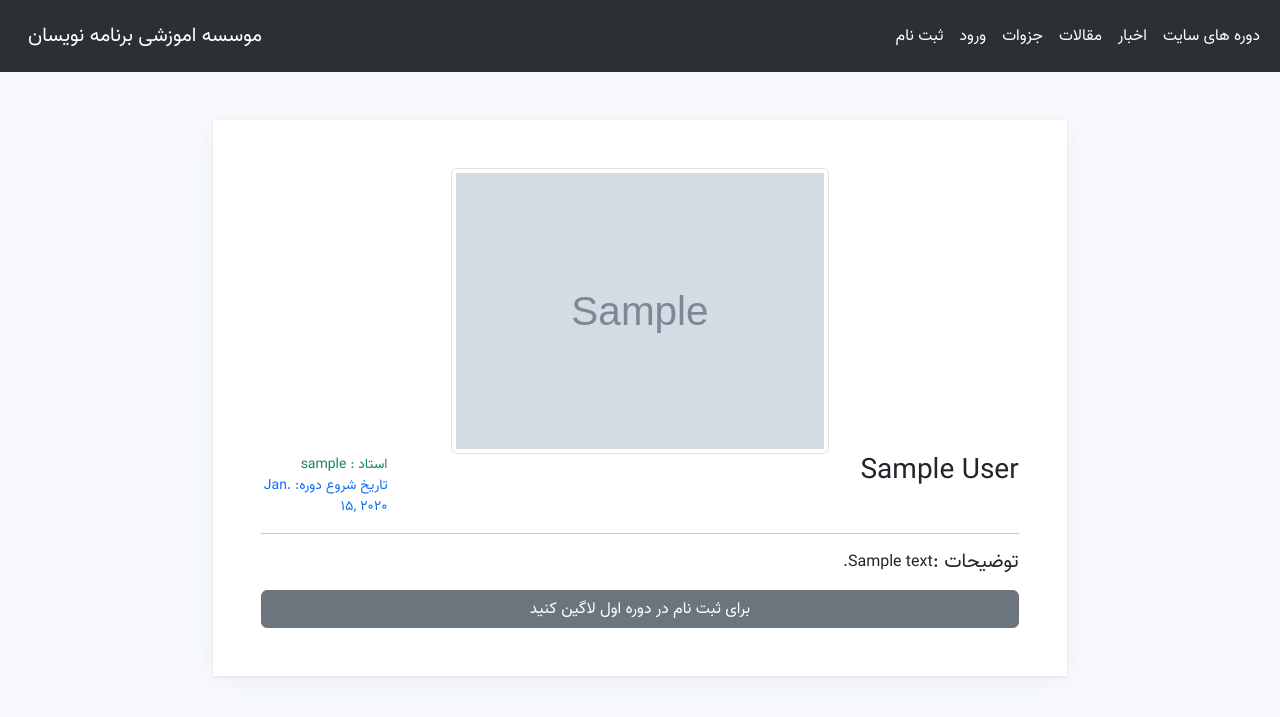
After one commit to PooyaRezaee/institute, a Django app: page /course/1/ in a window 1280 px wide. The commit adds this page. Shown: the top 717 px of the page. Run offline with Django 4.2, Linux system fonts and the light colour scheme; tables that the repository leaves empty hold one stand-in row (values such as "Sample post"); grey boxes marked "Sample" are stand-in pictures.

Commit message:
Added View Detail Course

```diff
--- a/home/templates/home/detail_article.html
+++ b/home/templates/home/detail_article.html
@@ -11,5 +11,5 @@
         <div class="clearfix"></div>
         <hr>
         <p>{{article.body | linebreaks }}</p>
-    </div?>
+    </div>
 {% endblock body  %}
--- /dev/null
+++ b/home/templates/home/detail_course.html
@@ -0,0 +1,27 @@
+{% extends 'base.html' %}
+
+{% block body %}
+    <div class="col-8 m-auto mt-5 box-content p-5" dir='rtl'>
+        <img class="img-thumbnail w-50 d-block mx-auto" src="{{ course.thumbnail.url }}">
+        <h3 class='float-start col-10'>{{ course.name }}</h3>
+
+        <div class='float-end col-2 d-flex flex-column justify-content-around '>
+            <small class="text-success">استاد : {{ course.teacher }}</small>
+            <small class="text-primary">تاریخ شروع دوره: {{ course.start | date }}</small>
+        </div>
+        <div class="clearfix"></div>
+        <hr>
+        <h5 class="float-start">توضیحات : </h5>
+        <p> {{course.description | linebreaks }} </p>
+
+        {% if request.user.is_authenticated %}
+            {% if not request.user.teacher %}
+                <a href="#" class="btn btn-primary w-100">ثبت نام در دوره</a>
+            {% endif %}
+        {% else %}
+        <a href="{% url 'accounts:login' %}" class="btn btn-secondary w-100">برای ثبت نام در دوره اول لاگین کنید</a>
+        {% endif %}
+
+
+    </div>
+{% endblock body  %}
--- a/home/templates/home/list_course.html
+++ b/home/templates/home/list_course.html
@@ -5,7 +5,7 @@
     {% for course in all_courses %}
     <div class='custom-shadow p-3 radius col-3 mx-auto my-2'>
         <img class="img-thumbnail w-100 h-75" src="{{ course.thumbnail.url }}">
-        <h3><a href="" class="link">{{course.name}}</a></h3>
+        <h3><a href="{% url 'home:detail-course' course.pk %}" class="link">{{course.name}}</a></h3>
         <hr>
         <small class="float-start text-primary">تاریخ شروع : {{course.start | date}}</small>
         <small class="float-end text-success">استاد دوره : {{course.teacher}}</small>
--- a/home/urls.py
+++ b/home/urls.py
@@ -1,5 +1,5 @@
 from django.urls import path
-from .views import Index,DetailNewsView,NewsListView,DetailArticleView,ArticleListView,HandoutListView,CourseListView
+from .views import Index,DetailNewsView,NewsListView,DetailArticleView,ArticleListView,HandoutListView,CourseListView,DetailCourseView
 
 app_name = 'home'
 
@@ -11,4 +11,5 @@ urlpatterns = [
     path("article/", ArticleListView.as_view(), name="list-article"),
     path("handout/", HandoutListView.as_view(), name="list-handout"),
     path("course/", CourseListView.as_view(), name="list-course"),
+    path("course/<int:pk>/", DetailCourseView.as_view(), name="detail-course"),
 ]
--- a/home/views.py
+++ b/home/views.py
@@ -46,3 +46,8 @@ class CourseListView(ListView):
     template_name = 'home/list_course.html'
     model = Course
     context_object_name = 'all_courses'
+
+class DetailCourseView(DetailView):
+    template_name = 'home/detail_course.html'
+    model = Course
+    context_object_name = 'course'
```
